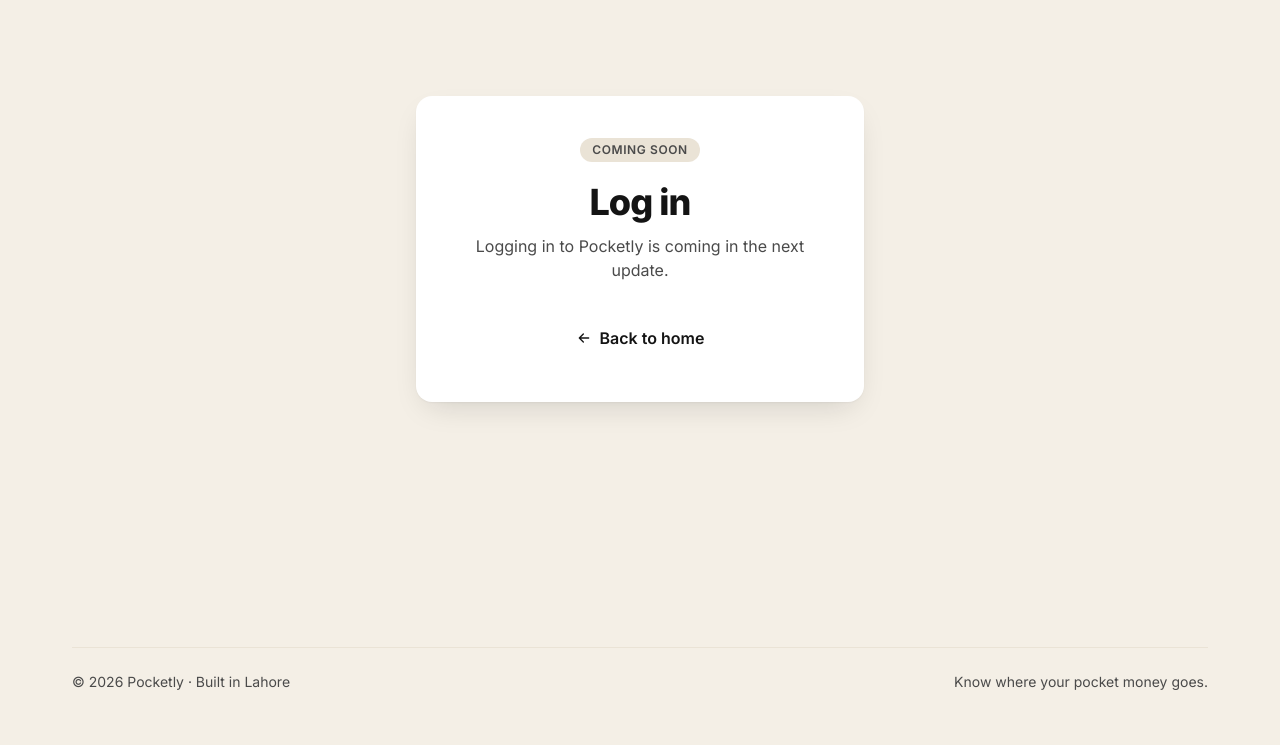
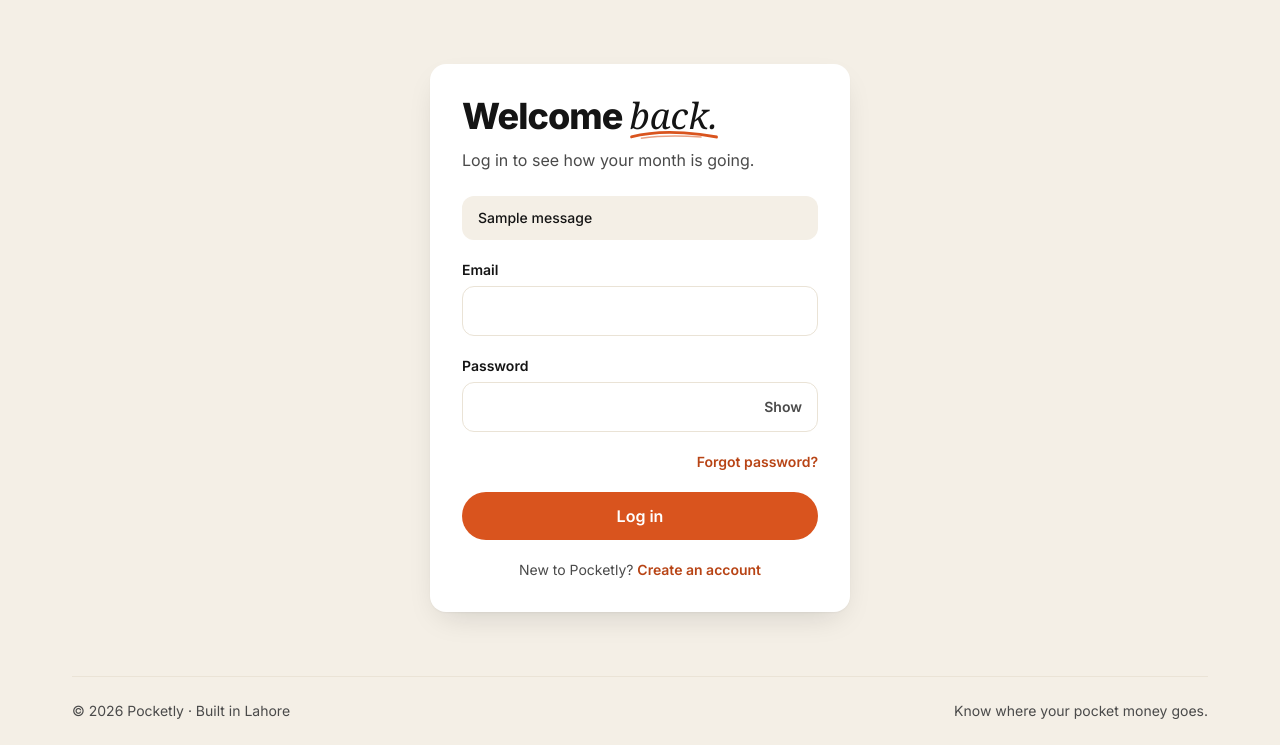
Before and after one commit to danionly1991-png/pocketly, a Flask app: page /login in a window 1280 px wide. Shown: the part 84-829 px from the top of the page. Before the commit the page ends 774 px from the top, so only its background shows below. Run offline with Flask 3, Linux system fonts and the light colour scheme; one stand-in notice (Sample message) is shown; some libraries are stand-ins or nearby versions; some web fonts are replaced.

Commit message:
feat(auth): routes and pages
Co-Authored-By: Claude Sonnet 5.5 <noreply@anthropic.com>

```diff
--- a/app/routes/__init__.py
+++ b/app/routes/__init__.py
@@ -1,4 +1,5 @@
+from app.routes.auth import auth_bp
 from app.routes.main import main_bp
 from app.routes.placeholders import placeholders_bp
 
-__all__ = ["main_bp", "placeholders_bp"]
+__all__ = ["auth_bp", "main_bp", "placeholders_bp"]
--- /dev/null
+++ b/app/routes/auth.py
@@ -0,0 +1,204 @@
+"""Auth routes: sign up, email verification, login, logout, password reset, dashboard.
+
+Routes stay thin: validate the form, call `app.services.auth_service`, flash, redirect.
+"""
+
+from flask import Blueprint, flash, redirect, render_template, request, session, url_for
+
+from app import auth_utils
+from app.auth_utils import logged_out_only, login_required, safe_next
+from app.forms import ForgotPasswordForm, LoginForm, ResendForm, ResetPasswordForm, SignupForm
+from app.services import auth_service
+from app.services.auth_service import AuthError
+
+auth_bp = Blueprint("auth", __name__)
+
+RESEND_MESSAGE = "If that account needs verifying, we've sent a new link."
+RESET_MESSAGE = "If an account exists for that email, we've sent a reset link."
+
+# Reset-password errors where the user can simply retry on the same page.
+_RETRYABLE_CODES = {"weak_password", "same_password", "rate_limit", "unknown", "unavailable"}
+
+
+def _link_error(kind: str):
+    return render_template("auth/link_error.html", kind=kind), 400
+
+
+# --- Sign up and email verification -----------------------------------------
+
+
+@auth_bp.route("/signup", methods=["GET", "POST"])
+@logged_out_only
+def signup():
+    form = SignupForm()
+    if form.validate_on_submit():
+        try:
+            auth_service.sign_up(form.email.data, form.password.data, form.name.data)
+        except AuthError as error:
+            if error.field and hasattr(form, error.field):
+                getattr(form, error.field).errors.append(error.user_message)
+            else:
+                flash(error.user_message, "error")
+        else:
+            session["pending_email"] = form.email.data
+            return redirect(url_for("auth.check_email"))
+    return render_template("auth/signup.html", form=form)
+
+
+@auth_bp.route("/check-email")
+def check_email():
+    return render_template(
+        "auth/check_email.html",
+        email=session.get("pending_email"),
+        form=ResendForm(),
+    )
+
+
+@auth_bp.route("/resend-verification", methods=["POST"])
+def resend_verification():
+    form = ResendForm()
+    if not form.validate_on_submit():
+        return render_template("auth/check_email.html", email=session.get("pending_email"), form=form)
+
+    email = session.get("pending_email") or form.email.data
+    if not email:
+        flash("Please enter your email address.", "error")
+        return redirect(url_for("auth.check_email"))
+
+    try:
+        auth_service.resend_verification(email)
+    except AuthError as error:
+        flash(error.user_message, "error")
+    else:
+        flash(RESEND_MESSAGE, "success")
+    return redirect(url_for("auth.check_email"))
+
+
+@auth_bp.route("/auth/confirm")
+def confirm():
+    token_hash = request.args.get("token_hash", "").strip()
+    link_type = request.args.get("type", "").strip()
+
+    if link_type in ("email", "signup"):
+        kind, otp_type = "signup", "email"
+    elif link_type == "recovery":
+        kind, otp_type = "recovery", "recovery"
+    else:
+        return _link_error("signup")
+
+    if not token_hash:
+        return _link_error(kind)
+
+    try:
+        data = auth_service.verify_link(token_hash, otp_type)
+    except AuthError as error:
+        if error.code == "link_invalid":
+            return _link_error(kind)
+        flash(error.user_message, "error")
+        return redirect(url_for("auth.login"))
+
+    if kind == "signup":
+        auth_utils.save_login(data)
+        flash("Email verified. Welcome to Pocketly!", "success")
+        return redirect(url_for("auth.dashboard"))
+
+    # Recovery: keep the tokens apart from `auth`, so the user isn't logged in
+    # until they have set a new password.
+    session.pop("auth", None)
+    session["recovery"] = {"access_token": data.access_token, "refresh_token": data.refresh_token}
+    return redirect(url_for("auth.reset_password"))
+
+
+# --- Log in and out ---------------------------------------------------------
+
+
+@auth_bp.route("/login", methods=["GET", "POST"])
+@logged_out_only
+def login():
+    next_url = safe_next(request.args.get("next"))
+    form = LoginForm()
+    show_resend = False
+
+    if form.validate_on_submit():
+        try:
+            data = auth_service.sign_in(form.email.data, form.password.data)
+        except AuthError as error:
+            flash(error.user_message, "error")
+            if error.code == "email_not_confirmed":
+                session["pending_email"] = form.email.data
+                show_resend = True
+        else:
+            auth_utils.save_login(data)
+            return redirect(next_url or url_for("auth.dashboard"))
+
+    return render_template("auth/login.html", form=form, next_url=next_url, show_resend=show_resend)
+
+
+@auth_bp.route("/logout", methods=["POST"])
+def logout():
+    token = auth_utils.access_token()
+    if token:
+        try:
+            auth_service.sign_out(token)
+        except AuthError:
+            pass  # We clear the local session either way.
+        auth_utils.clear_login()
+        flash("You've been logged out.", "success")
+    return redirect(url_for("main.landing"))
+
+
+# --- Forgot / reset password ------------------------------------------------
+
+
+@auth_bp.route("/forgot-password", methods=["GET", "POST"])
+@logged_out_only
+def forgot_password():
+    form = ForgotPasswordForm()
+    if form.validate_on_submit():
+        try:
+            auth_service.send_reset(form.email.data)
+        except AuthError as error:
+            flash(error.user_message, "error")
+        else:
+            flash(RESET_MESSAGE, "success")
+        return redirect(url_for("auth.forgot_password"))
+    return render_template("auth/forgot_password.html", form=form)
+
+
+@auth_bp.route("/reset-password", methods=["GET", "POST"])
+def reset_password():
+    recovery = session.get("recovery")
+    if not recovery:
+        flash("Please request a new reset link.", "error")
+        return redirect(url_for("auth.forgot_password"))
+
+    form = ResetPasswordForm()
+    if form.validate_on_submit():
+        try:
+            data = auth_service.update_password(
+                recovery["access_token"], recovery["refresh_token"], form.password.data
+            )
+        except AuthError as error:
+            if error.field and hasattr(form, error.field):
+                getattr(form, error.field).errors.append(error.user_message)
+            elif error.code in _RETRYABLE_CODES:
+                flash(error.user_message, "error")
+            else:
+                # The recovery tokens are no longer usable.
+                session.pop("recovery", None)
+                flash("Your reset link has expired. Please request a new one.", "error")
+                return redirect(url_for("auth.forgot_password"))
+        else:
+            auth_utils.save_login(data)  # also drops the recovery tokens
+            flash("Password updated.", "success")
+            return redirect(url_for("auth.dashboard"))
+    return render_template("auth/reset_password.html", form=form)
+
+
+# --- Dashboard placeholder --------------------------------------------------
+
+
+@auth_bp.route("/dashboard")
+@login_required
+def dashboard():
+    return render_template("dashboard.html")
--- a/app/routes/placeholders.py
+++ b/app/routes/placeholders.py
@@ -1,7 +1,7 @@
 """Temporary "coming soon" pages for routes that later specs will build.
 
-Remove this file (and its registration in app/__init__.py) once every
-route below has a real implementation.
+Only /analytics is left. Remove this file (and its registration in
+app/__init__.py) once that route has a real implementation.
 """
 
 from flask import Blueprint, render_template
@@ -9,9 +9,6 @@ from flask import Blueprint, render_template
 placeholders_bp = Blueprint("placeholders", __name__)
 
 PAGES = {
-    "login": ("Log in", "Logging in to Pocketly is coming in the next update."),
-    "signup": ("Create your account", "Sign-ups open very soon. Check back shortly!"),
-    "dashboard": ("Your month", "Your monthly spending overview will live here."),
     "analytics": ("Analytics", "Charts showing where your money goes are on the way."),
 }
 
@@ -21,21 +18,6 @@ def _render(name: str):
     return render_template("coming_soon.html", heading=heading, message=message)
 
 
-@placeholders_bp.route("/login")
-def login():
-    return _render("login")
-
-
-@placeholders_bp.route("/signup")
-def signup():
-    return _render("signup")
-
-
-@placeholders_bp.route("/dashboard")
-def dashboard():
-    return _render("dashboard")
-
-
 @placeholders_bp.route("/analytics")
 def analytics():
     return _render("analytics")
--- /dev/null
+++ b/app/templates/auth/login.html
@@ -0,0 +1,23 @@
+{% extends "base.html" %}
+{% from "components/macros.html" import auth_card %}
+{% from "components/form_field.html" import field %}
+
+{% block title %}Log in · Pocketly{% endblock %}
+
+{% block content %}
+{% call auth_card("Welcome", "back.", "Log in to see how your month is going.") %}
+<form method="post" action="{{ url_for('auth.login', next=next_url) }}" class="space-y-5" novalidate>
+  {{ form.hidden_tag() }}
+  {{ field(form.email, type="email", autocomplete="email") }}
+  {{ field(form.password, autocomplete="current-password", password_toggle=True) }}
+  <p class="text-right text-sm"><a href="{{ url_for('auth.forgot_password') }}" class="link-ember">Forgot password?</a></p>
+  <button type="submit" class="btn-primary w-full">Log in</button>
+</form>
+{% if show_resend %}
+<p class="text-center text-sm"><a href="{{ url_for('auth.check_email') }}" class="link-ember">Resend verification email</a></p>
+{% endif %}
+<p class="text-center text-sm text-ink-soft">New to Pocketly? <a href="{{ url_for('auth.signup') }}" class="link-ember">Create an account</a></p>
+{% endcall %}
+{% endblock %}
+
+{% block scripts %}<script src="{{ url_for('static', filename='js/password-toggle.js') }}" defer></script>{% endblock %}
--- /dev/null
+++ b/app/templates/components/flash.html
@@ -0,0 +1,12 @@
+{#- Flash messages. Categories: success (ink/cream) and error (ember tint).
+    Import with: {% from "components/flash.html" import flash_messages %} -#}
+{% macro flash_messages() -%}
+{%- set messages = get_flashed_messages(with_categories=True) -%}
+{%- if messages %}
+<div class="space-y-2" role="status">
+  {% for category, message in messages -%}
+  <p class="{{ 'flash-error' if category == 'error' else 'flash-success' }}">{{ message }}</p>
+  {% endfor %}
+</div>
+{%- endif %}
+{%- endmacro %}
--- /dev/null
+++ b/app/templates/components/form_field.html
@@ -0,0 +1,23 @@
+{#- Labelled form input with inline errors, for Flask-WTF fields.
+    Import with: {% from "components/form_field.html" import field %}
+    password_toggle adds a "Show/Hide" button (needs js/password-toggle.js). -#}
+{% macro field(form_field, type=None, autocomplete=None, password_toggle=False, placeholder=None) -%}
+{%- set error_id = form_field.id ~ "-error" -%}
+{%- set attrs = {"class": "form-input pr-16" if password_toggle else "form-input"} -%}
+{%- if type %}{% set _ = attrs.update({"type": type}) %}{% endif -%}
+{%- if autocomplete %}{% set _ = attrs.update({"autocomplete": autocomplete}) %}{% endif -%}
+{%- if placeholder %}{% set _ = attrs.update({"placeholder": placeholder}) %}{% endif -%}
+{%- if form_field.errors %}{% set _ = attrs.update({"aria-invalid": "true", "aria-describedby": error_id}) %}{% endif -%}
+<div>
+  <label for="{{ form_field.id }}" class="form-label">{{ form_field.label.text }}</label>
+  <div class="relative">
+    {{ form_field(**attrs) }}
+    {%- if password_toggle %}
+    <button type="button" hidden data-password-toggle="{{ form_field.id }}" aria-controls="{{ form_field.id }}" class="absolute inset-y-0 right-0 rounded-r-xl px-4 text-sm font-semibold text-ink-soft hover:text-ink">Show</button>
+    {%- endif %}
+  </div>
+  {%- if form_field.errors %}
+  <p id="{{ error_id }}" class="form-error">{{ form_field.errors[0] }}</p>
+  {%- endif %}
+</div>
+{%- endmacro %}
--- a/app/templates/components/macros.html
+++ b/app/templates/components/macros.html
@@ -1,5 +1,6 @@
 {#- Reusable UI macros. Import with:
-    {% from "components/macros.html" import button, accent, icon, feature %} -#}
+    {% from "components/macros.html" import button, accent, icon, feature, auth_card, logout_button %} -#}
+{% from "components/flash.html" import flash_messages %}
 
 {#- Pill link button. variant: primary | dark | ghost -#}
 {% macro button(label, href, variant="primary", arrow=False, extra="") -%}
@@ -36,3 +37,28 @@
   </div>
 </div>
 {%- endmacro %}
+
+{#- Shared layout for auth pages: centered card, heading with a serif accent word, flash messages.
+    Use with {% call auth_card("Welcome", "back.", "Subtext") %}...{% endcall %} -#}
+{% macro auth_card(heading_before, accent_word, subtext="") -%}
+<section class="container-page flex justify-center py-10 sm:py-16">
+  <div class="auth-card">
+    <h1 class="text-3xl font-extrabold tracking-tight sm:text-4xl">{{ heading_before }} {{ accent(accent_word) }}</h1>
+    {%- if subtext %}
+    <p class="mt-3 text-ink-soft">{{ subtext }}</p>
+    {%- endif %}
+    <div class="mt-6 space-y-5">
+      {{ flash_messages() }}
+      {{ caller() }}
+    </div>
+  </div>
+</section>
+{%- endmacro %}
+
+{#- Log out button: a POST form with a CSRF token. variant: primary | dark | ghost -#}
+{% macro logout_button(variant="dark", extra="") -%}
+<form method="post" action="{{ url_for('auth.logout') }}" class="inline">
+  <input type="hidden" name="csrf_token" value="{{ csrf_token() }}">
+  <button type="submit" class="btn-{{ variant }} {{ extra }}">Log out</button>
+</form>
+{%- endmacro %}
--- /dev/null
+++ b/public/static/js/password-toggle.js
@@ -0,0 +1,12 @@
+// Show/Hide toggle for password inputs. Buttons are rendered `hidden` so the
+// forms still work without JavaScript; this script reveals and wires them up.
+document.querySelectorAll("[data-password-toggle]").forEach(function (button) {
+  var input = document.getElementById(button.dataset.passwordToggle);
+  if (!input) return;
+  button.hidden = false;
+  button.addEventListener("click", function () {
+    var show = input.type === "password";
+    input.type = show ? "text" : "password";
+    button.textContent = show ? "Hide" : "Show";
+  });
+});
```
Also changed, not shown: app/__init__.py (+25 -4 lines), app/styles/input.css (+38 -0 lines), app/templates/auth/check_email.html (added, +24 -0 lines), app/templates/auth/forgot_password.html (added, +16 -0 lines), app/templates/auth/link_error.html (added, +17 -0 lines), app/templates/auth/reset_password.html (added, +18 -0 lines), app/templates/auth/signup.html (added, +21 -0 lines), app/templates/dashboard.html (added, +14 -0 lines), public/static/css/output.css.
